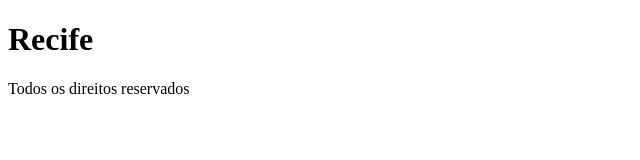
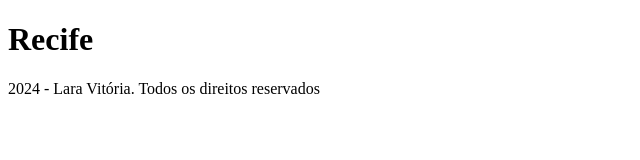
Before and after one commit to larav1/cloud-dev-exercises, a plain HTML site: page 4. HTML e CSS/Desenvolvimento_3/index.html in a window 1280 px wide. Shown: the whole page, without its empty margins (0-640 px from the left). Drawn offline with Linux system fonts and the light colour scheme.

Commit message:
estilização

```diff
--- a/4. HTML e CSS/Desenvolvimento_3/index.html
+++ b/4. HTML e CSS/Desenvolvimento_3/index.html
@@ -4,13 +4,18 @@
     <meta charset="UTF-8">
     <meta name="viewport" content="width=device-width, initial-scale=1.0">
     <title>Recife</title>
+    <style>
+        footer {
+
+        }
+    </style>
 </head>
 <body>
     <header>
         <h1>Recife</h1>
     </header>
     <footer>
-        <p>Todos os direitos reservados</p>
+        <p>2024 - Lara Vitória. Todos os direitos reservados</p>
     </footer>
 
 </body>
```
